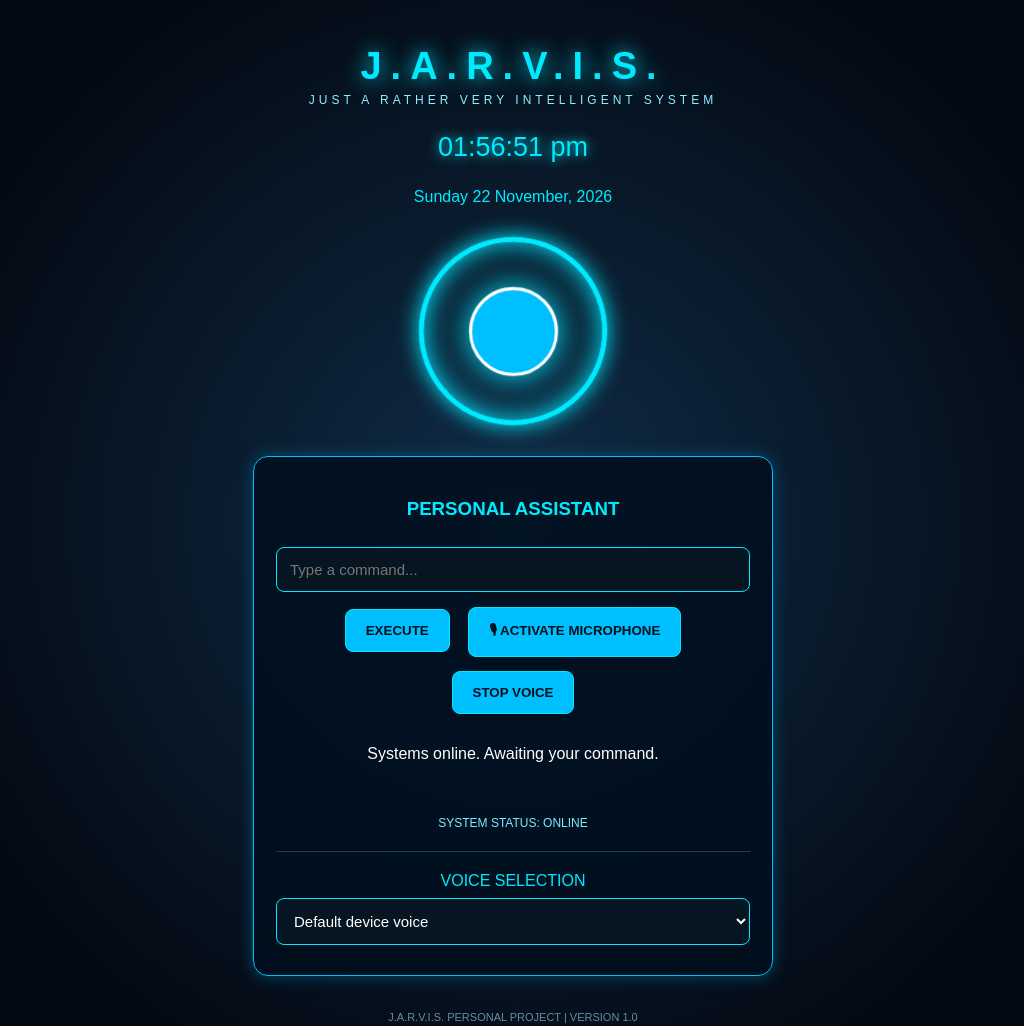
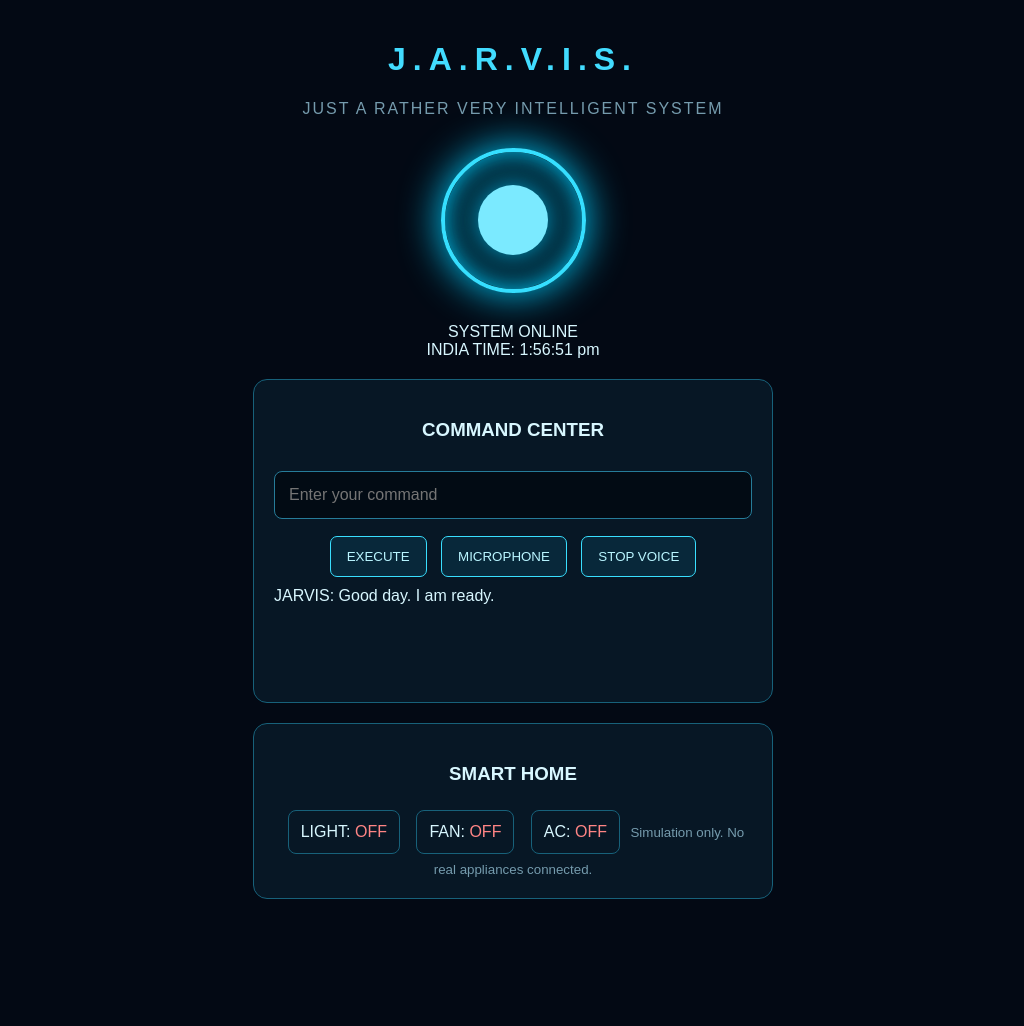
Before and after one commit to mangalarchana519-dot/jarvis-assistant, a plain HTML site: page index.html in a window 1280 px wide. Shown: the whole page, without its empty margins (127-1151 px from the left). After the commit the page ends 939 px from the top, so only its background shows below. Drawn offline with Linux system fonts and the light colour scheme.

Commit message:
Update index.html

```diff
--- a/index.html
+++ b/index.html
@@ -3,388 +3,217 @@
 <html lang="en">
 <head>
 <meta charset="UTF-8">
-<meta name="viewport" content="width=device-width, initial-scale=1.0">
-<title>J.A.R.V.I.S. | Personal Assistant</title>
-
+<meta name="viewport" content="width=device-width, initial-scale=1">
+<title>JARVIS Assistant</title>
 <style>
-* {
-    box-sizing: border-box;
+*{box-sizing:border-box}
+body{
+ background:#030914;color:#d8f7ff;font-family:Arial;
+ text-align:center;padding:20px;margin:0
 }
-
-body {
-    margin: 0;
-    min-height: 100vh;
-    background: radial-gradient(circle at center, #102d48, #030912 75%);
-    color: #00eaff;
-    font-family: Arial, sans-serif;
-    text-align: center;
-    padding: 20px;
+h1{color:#42dcff;letter-spacing:7px}
+.subtitle{color:#759bad;letter-spacing:2px}
+.reactor{
+ width:145px;height:145px;border:4px solid #36dfff;
+ border-radius:50%;margin:30px auto;
+ display:grid;place-items:center;
+ box-shadow:0 0 25px #00cfff,inset 0 0 20px #00cfff;
+ animation:pulse 2s infinite
 }
-
-h1 {
-    font-size: 38px;
-    letter-spacing: 9px;
-    text-shadow: 0 0 20px #00eaff;
-    margin-bottom: 5px;
+.core{
+ width:70px;height:70px;border-radius:50%;
+ background:#7beaff;box-shadow:0 0 35px #00cfff
 }
-
-.subtitle {
-    letter-spacing: 4px;
-    font-size: 12px;
-    color: #8defff;
+@keyframes pulse{
+ 50%{box-shadow:0 0 40px #00cfff,inset 0 0 30px #00cfff}
 }
-
-.clock {
-    margin: 25px auto;
-    font-size: 27px;
-    text-shadow: 0 0 12px #00eaff;
+.panel{
+ max-width:520px;margin:20px auto;padding:20px;
+ background:#071725;border:1px solid #17617a;
+ border-radius:14px
 }
-
-.reactor {
-    width: 180px;
-    height: 180px;
-    border: 5px solid #00eaff;
-    border-radius: 50%;
-    margin: 35px auto;
-    display: flex;
-    align-items: center;
-    justify-content: center;
-    box-shadow: 0 0 20px #00eaff, inset 0 0 25px #00eaff;
-    animation: pulse 2s infinite alternate;
+input{
+ width:100%;padding:14px;margin:12px 0;
+ background:#020b14;color:white;
+ border:1px solid #267c99;border-radius:8px;
+ font-size:16px
 }
-
-.core {
-    width: 85px;
-    height: 85px;
-    border: 3px solid white;
-    border-radius: 50%;
-    background: #00bfff;
-    box-shadow: 0 0 30px #00eaff;
+button{
+ padding:12px 16px;margin:5px;
+ background:#08283a;color:#b9f5ff;
+ border:1px solid #39dfff;border-radius:7px
 }
-
-@keyframes pulse {
-    from { transform: scale(1); }
-    to { transform: scale(1.06); }
+#output{
+ text-align:left;min-height:100px;
+ max-height:220px;overflow:auto;line-height:1.7
 }
-
-.panel {
-    max-width: 520px;
-    margin: 20px auto;
-    padding: 22px;
-    border: 1px solid #00bfff;
-    border-radius: 15px;
-    background: rgba(0, 15, 30, 0.85);
-    box-shadow: 0 0 15px #004d70;
-}
-
-input, select {
-    width: 100%;
-    padding: 13px;
-    border-radius: 8px;
-    border: 1px solid #00eaff;
-    background: #061522;
-    color: white;
-    margin: 8px 0;
-    font-size: 15px;
-}
-
-button {
-    padding: 13px 20px;
-    margin: 7px;
-    border: 1px solid #00eaff;
-    border-radius: 8px;
-    background: #00bfff;
-    color: #00101c;
-    font-weight: bold;
-    cursor: pointer;
-}
-
-button:active {
-    transform: scale(0.96);
-}
-
-.response {
-    min-height: 55px;
-    color: white;
-    line-height: 1.6;
-    margin-top: 20px;
-}
-
-.status {
-    font-size: 12px;
-    color: #7cecff;
-    margin-top: 20px;
-}
-
-.footer {
-    font-size: 11px;
-    color: #668da5;
-    margin-top: 35px;
-}
+.device{display:inline-block;padding:12px;margin:6px;border:1px solid #17617a;border-radius:8px}
+.on{color:#54ffad}.off{color:#ff8585}
+small{color:#759bad}
 </style>
 </head>
-
 <body>
 
 <h1>J.A.R.V.I.S.</h1>
 <div class="subtitle">JUST A RATHER VERY INTELLIGENT SYSTEM</div>
 
-<div class="clock" id="clock">--:--:--</div>
-<div id="date"></div>
+<div class="reactor"><div class="core"></div></div>
 
-<div class="reactor">
-    <div class="core"></div>
+<div id="status">SYSTEM ONLINE</div>
+<div id="clock"></div>
+
+<div class="panel">
+<h3>COMMAND CENTER</h3>
+<input id="command" placeholder="Enter your command">
+<button onclick="processCommand()">EXECUTE</button>
+<button onclick="startListening()">MICROPHONE</button>
+<button onclick="stopSpeaking()">STOP VOICE</button>
+<div id="output">JARVIS: Good day. I am ready.</div>
 </div>
 
 <div class="panel">
-
-    <h3>PERSONAL ASSISTANT</h3>
-
-    <input id="command"
-        type="text"
-        placeholder="Type a command...">
-
-    <button onclick="runCommand()">
-        EXECUTE
-    </button>
-
-    <button onclick="listen()">
-        🎙 ACTIVATE MICROPHONE
-    </button>
-
-    <button onclick="stopSpeech()">
-        STOP VOICE
-    </button>
-
-    <div class="response" id="response">
-        Systems online. Awaiting your command.
-    </div>
-
-    <div class="status" id="status">
-        SYSTEM STATUS: ONLINE
-    </div>
-
-    <hr style="border-color:#16445b;margin:20px 0;">
-
-    <label for="voiceSelect">VOICE SELECTION</label>
-    <select id="voiceSelect">
-        <option value="">Loading available voices...</option>
-    </select>
-
-</div>
-
-<div class="footer">
-    J.A.R.V.I.S. PERSONAL PROJECT | VERSION 1.0
+<h3>SMART HOME</h3>
+<div class="device">LIGHT: <span id="light" class="off">OFF</span></div>
+<div class="device">FAN: <span id="fan" class="off">OFF</span></div>
+<div class="device">AC: <span id="ac" class="off">OFF</span></div>
+<small>Simulation only. No real appliances connected.</small>
 </div>
 
 <script>
-const SpeechRecognition =
-    window.SpeechRecognition ||
-    window.webkitSpeechRecognition;
+const output=document.getElementById("output");
+const statusBox=document.getElementById("status");
+let recognition=null;
+let remembered="";
 
-let recognition = null;
-
-function updateClock() {
-    const now = new Date();
-
-    document.getElementById("clock").textContent =
-        new Intl.DateTimeFormat("en-IN", {
-            timeZone: "Asia/Kolkata",
-            hour: "2-digit",
-            minute: "2-digit",
-            second: "2-digit",
-            hour12: true
-        }).format(now);
-
-    document.getElementById("date").textContent =
-        new Intl.DateTimeFormat("en-IN", {
-            timeZone: "Asia/Kolkata",
-            dateStyle: "full"
-        }).format(now);
+function show(message){
+ const line=document.createElement("div");
+ line.textContent=message;
+ output.appendChild(line);
+ output.scrollTop=output.scrollHeight;
 }
 
-setInterval(updateClock, 1000);
-updateClock();
+function speak(message){
+ if(!window.speechSynthesis)return;
+ speechSynthesis.cancel();
+ const voice=new SpeechSynthesisUtterance(message);
+ voice.rate=0.92;
+ voice.pitch=0.85;
+ speechSynthesis.speak(voice);
+}
 
-function loadVoices() {
-    const voices = speechSynthesis.getVoices();
-    const select = document.getElementById("voiceSelect");
+function reply(message){
+ show("JARVIS: "+message);
+ speak(message);
+}
 
-    select.innerHTML = "";
+function device(name,on){
+ const item=document.getElementById(name);
+ item.textContent=on?"ON":"OFF";
+ item.className=on?"on":"off";
+}
 
-    if (voices.length === 0) {
-        select.innerHTML =
-            '<option value="">Default device voice</option>';
+function processCommand(){
+ const field=document.getElementById("command");
+ const original=field.value.trim();
+ if(!original)return;
+
+ show("YOU: "+original);
+ field.value="";
+
+ const text=original.toLowerCase();
+ const wantsOn=/\b(on|start|activate|open)\b/.test(text);
+ const wantsOff=/\b(off|stop|deactivate|close)\b/.test(text);
+
+ if(text.includes("what did you remember")){
+  reply(remembered||"I have nothing remembered yet.");
   return;
  }
 
-    voices.forEach((voice, index) => {
-        const option = document.createElement("option");
-        option.value = index;
-        option.textContent =
-            voice.name + " (" + voice.lang + ")";
-        select.appendChild(option);
-    });
+ if(text.startsWith("remember that ")){
+  remembered=original.substring(14).trim();
+  reply("I will remember that during this session.");
+  return;
+ }
 
-    const preferred = voices.findIndex(v =>
-        v.lang.toLowerCase() === "en-in"
-    );
+ if(/\b(light|lights|bulb|bulbs)\b/.test(text)){
+  if(wantsOn){device("light",true);reply("Lights switched on in simulation.");}
+  else if(wantsOff){device("light",false);reply("Lights switched off in simulation.");}
+  else reply("Would you like me to switch the lights on or off?");
+  return;
+ }
 
-    if (preferred >= 0) {
-        select.value = preferred;
+ if(/\bfans?\b/.test(text)){
+  if(wantsOn){device("fan",true);reply("Fan switched on in simulation.");}
+  else if(wantsOff){device("fan",false);reply("Fan switched off in simulation.");}
+  else reply("Would you like me to switch the fan on or off?");
+  return;
+ }
+
+ if(/\b(ac|air conditioner|air conditioning)\b/.test(text)){
+  if(wantsOn){device("ac",true);reply("AC switched on in simulation.");}
+  else if(wantsOff){device("ac",false);reply("AC switched off in simulation.");}
+  else reply("Would you like me to switch the AC on or off?");
+  return;
+ }
+
+ if(/\b(hello|hi|hey)\b/.test(text)){
+  reply("Hello. All systems are running normally.");
+ }
+ else if(text.includes("your name")||text.includes("who are you")){
+  reply("I am JARVIS, your personal virtual assistant.");
+ }
+ else if(text.includes("time")){
+  reply("The time is "+new Date().toLocaleTimeString("en-IN",{timeZone:"Asia/Kolkata"}));
+ }
+ else if(text.includes("date")||text.includes("day")){
+  reply("Today is "+new Date().toLocaleDateString("en-IN",{timeZone:"Asia/Kolkata",weekday:"long",day:"numeric",month:"long",year:"numeric"}));
+ }
+ else if(text.includes("status")){
+  reply("All virtual systems are online.");
+ }
+ else if(text.includes("help")||text.includes("commands")){
+  reply("Try hello, time, date, lights on, fan off, AC on, or remember that I like astronomy.");
+ }
+ else{
+  reply("I do not recognise that command yet. Say help to see available commands.");
  }
 }
 
-loadVoices();
-speechSynthesis.onvoiceschanged = loadVoices;
-
-function speak(message) {
-    speechSynthesis.cancel();
-
-    const speech = new SpeechSynthesisUtterance(message);
-    speech.lang = "en-IN";
-    speech.rate = 0.9;
-    speech.pitch = 0.9;
-
-    const voices = speechSynthesis.getVoices();
-    const selected =
-        document.getElementById("voiceSelect").value;
-
-    if (selected !== "" && voices[selected]) {
-        speech.voice = voices[selected];
-    }
-
-    speechSynthesis.speak(speech);
-}
-
-function respond(command) {
-    let answer = "";
-    const now = new Date();
-
-    if (command.includes("hello") ||
-        command.includes("hi jarvis") ||
-        command === "hi") {
-
-        answer = "Hello! How may I assist you today?";
-    }
-
-    else if (command.includes("time")) {
-        const time = new Intl.DateTimeFormat("en-IN", {
-            timeZone: "Asia/Kolkata",
-            hour: "numeric",
-            minute: "2-digit",
-            hour12: true
-        }).format(now);
-
-        answer = "The current Indian time is " + time;
-    }
-
-    else if (command.includes("date")) {
-        const date = new Intl.DateTimeFormat("en-IN", {
-            timeZone: "Asia/Kolkata",
-            dateStyle: "long"
-        }).format(now);
-
-        answer = "Today is " + date;
-    }
-
-    else if (command.includes("status") ||
-             command.includes("working")) {
-
-        answer = "All available systems are operational.";
-    }
-
-    else if (command.includes("your name") ||
-             command.includes("who are you")) {
-
-        answer = "I am JARVIS, your personal assistant.";
-    }
-
-    else if (command.includes("help")) {
-        answer = "You can ask me for the time, date, or system status. You can also say hello.";
-    }
-
-    else if (command.includes("shutdown") ||
-             command.includes("shut down") ||
-             command.includes("exit")) {
-
-        answer = "Signing off. Have a good day.";
-    }
-
-    else {
-        answer = "I do not recognise that command yet.";
-    }
-
-    document.getElementById("response").textContent = answer;
-    speak(answer);
-}
-
-function runCommand() {
-    const command =
-        document.getElementById("command").value
-        .toLowerCase().trim();
-
-    if (!command) {
-        document.getElementById("response").textContent =
-            "Please enter a command.";
+function startListening(){
+ const Speech=window.SpeechRecognition||window.webkitSpeechRecognition;
+ if(!Speech){
+  reply("Speech recognition is not supported. Please use the text box.");
   return;
  }
+ if(recognition)recognition.stop();
 
-    respond(command);
-}
-
-function listen() {
-    if (!SpeechRecognition) {
-        document.getElementById("response").textContent =
-            "Speech recognition is not supported by this browser.";
-        return;
-    }
-
-    if (recognition) {
-        recognition.abort();
-    }
-
-    recognition = new SpeechRecognition();
-    recognition.lang = "en-IN";
-    recognition.continuous = false;
-    recognition.interimResults = false;
-
-    document.getElementById("status").textContent =
-        "STATUS: LISTENING...";
-
-    recognition.onresult = function(event) {
-        const command =
-            event.results[0][0].transcript.toLowerCase();
-
-        document.getElementById("command").value = command;
-
-        respond(command);
+ recognition=new Speech();
+ recognition.lang="en-IN";
+ recognition.onstart=()=>statusBox.textContent="LISTENING...";
+ recognition.onend=()=>statusBox.textContent="SYSTEM ONLINE";
+ recognition.onerror=e=>statusBox.textContent="MICROPHONE: "+e.error;
+ recognition.onresult=e=>{
+  document.getElementById("command").value=e.results[0][0].transcript;
+  processCommand();
  };
-
-    recognition.onerror = function(event) {
-        document.getElementById("response").textContent =
-            "Microphone error: " + event.error;
-    };
-
-    recognition.onend = function() {
-        document.getElementById("status").textContent =
-            "SYSTEM STATUS: ONLINE";
-    };
-
  recognition.start();
 }
 
-function stopSpeech() {
-    speechSynthesis.cancel();
-
-    if (recognition) {
-        recognition.abort();
+function stopSpeaking(){
+ if(window.speechSynthesis)speechSynthesis.cancel();
 }
 
-    document.getElementById("status").textContent =
-        "SYSTEM STATUS: ONLINE";
+document.getElementById("command").addEventListener("keydown",e=>{
+ if(e.key==="Enter")processCommand();
+});
+
+function updateClock(){
+ document.getElementById("clock").textContent=
+ "INDIA TIME: "+new Date().toLocaleTimeString("en-IN",{timeZone:"Asia/Kolkata"});
 }
+
+setInterval(updateClock,1000);
+updateClock();
 </script>
-
 </body>
                              </html>
```
Lines whose indentation alone changed are shown as unchanged.
